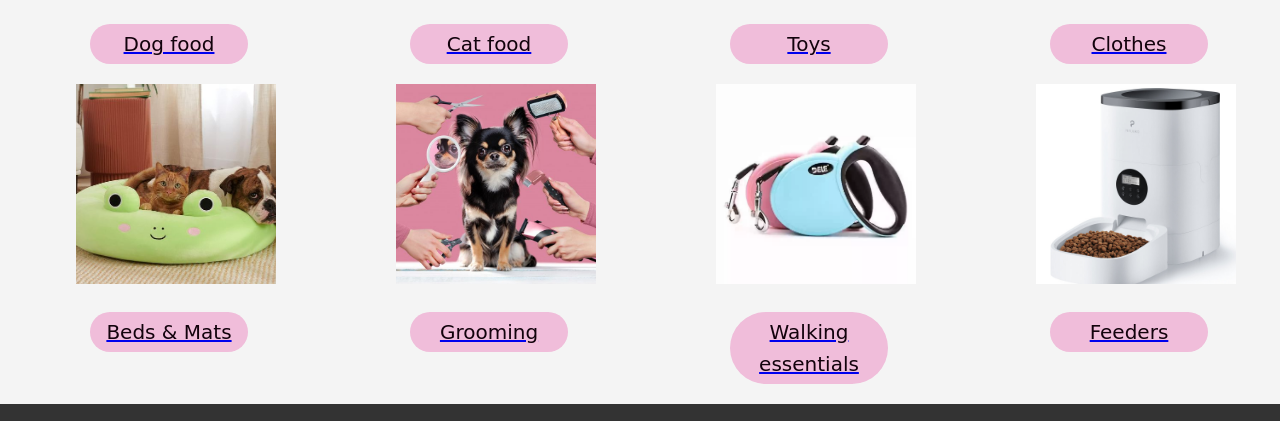
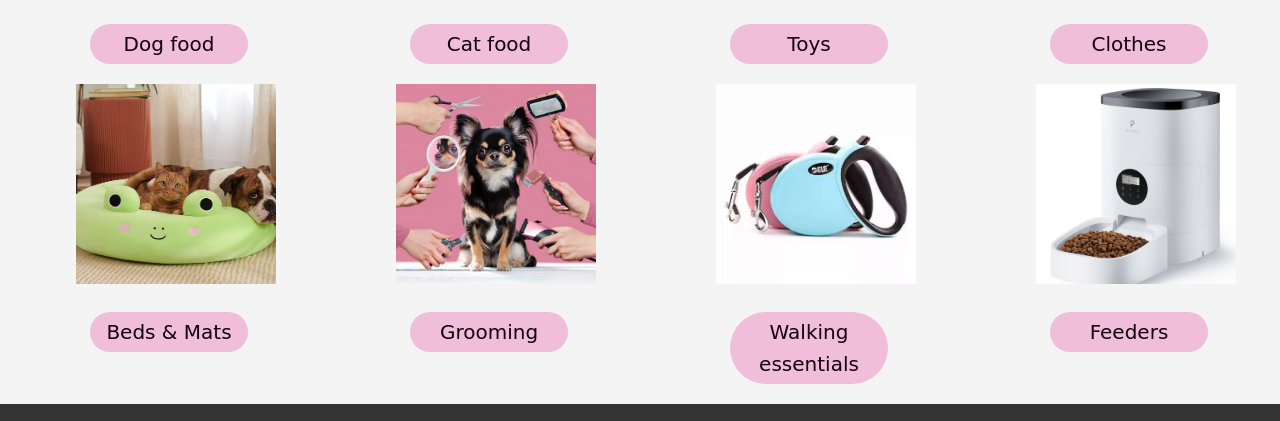
Before and after one commit to S-Monishaa/Pet-Shop, a plain HTML site: page home/home.html in a window 1280 px wide. Shown: the part 1105-1526 px from the top of the page. Drawn offline with Linux system fonts and the light colour scheme.

Commit message:
changes in css

```diff
--- a/home/home.html
+++ b/home/home.html
@@ -176,7 +176,13 @@ li a {
         border-radius:50px;
         background-color : transparent;
         background-color: #f0bdda;
+
     }
+
+    .row .card a{
+        text-decoration: none;
+    }
+
     .row .card p:hover{
         -webkit-transform: scale(1.3);
 	    transform: scale(1.3);
```
